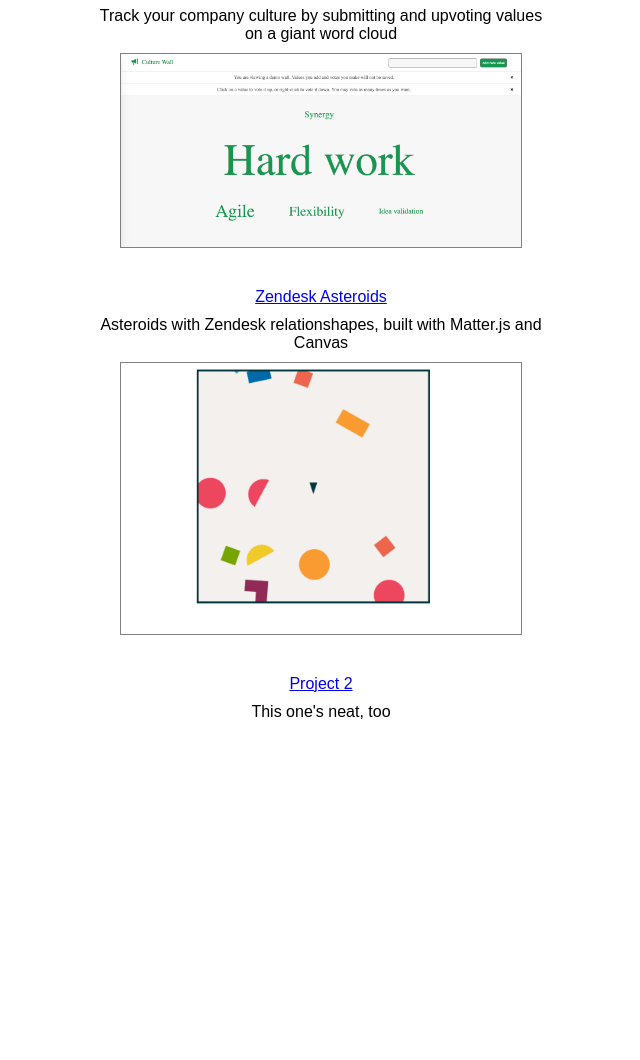
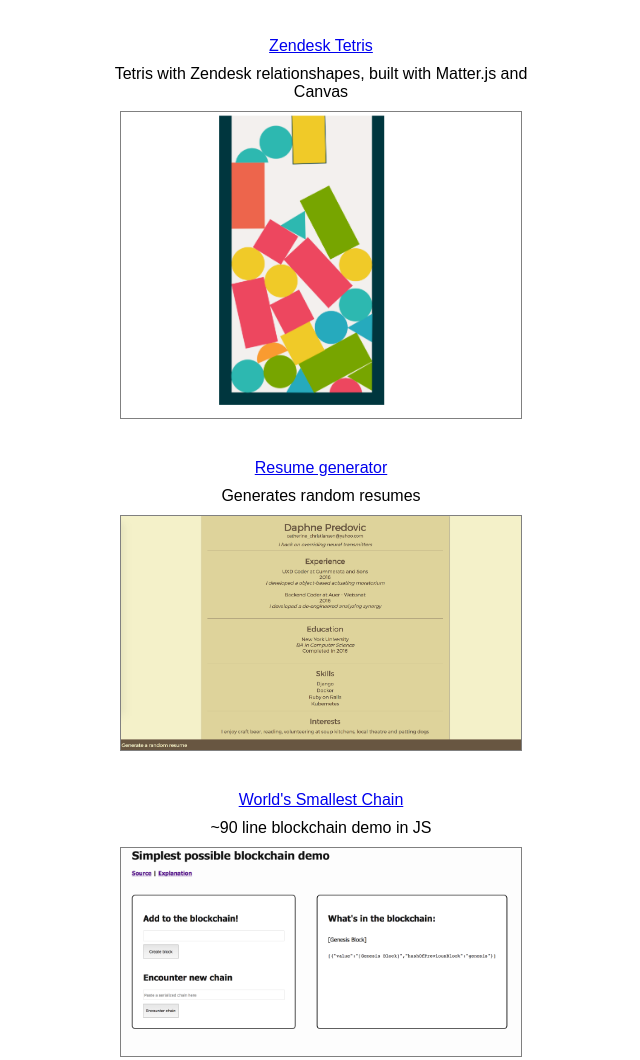
Before and after one commit to sgoedecke/homepage, a plain HTML site: page projects.html in a window 1280 px wide. Shown: the part 1143-2203 px from the top of the page, without its empty margins (319-959 px from the left). Before the commit the page ends 1962 px from the top, so only its background shows below. Drawn offline with Linux system fonts and the light colour scheme.

Commit message:
add more projects

```diff
--- a/projects.html
+++ b/projects.html
@@ -14,17 +14,6 @@
 		</div>
 	</div>
 	<div class='contents'>
-		<div class='content-item'>
-			<a href='https://sgoedecke.github.io/personal-website/'>Resume generator</a>
-			<div>Generates random resumes</div>
-			<img src='./images/personal-website.png'>
-		</div>
-
-		<div class='content-item'>
-			<a href='https://sgoedecke.github.io/blockchain-js-demo/'>World's Smallest Chain</a>
-			<div>~90 line blockchain demo in JS</div>
-			<img src='./images/blockchain.png'>
-		</div>
 
 		<div class='content-item'>
 			<a href='https://ai-box.herokuapp.com/'>AI-box chat client</a>
@@ -45,9 +34,23 @@
 		</div>
 
 		<div class='content-item'>
-			<a href='projects.html'>Project 2</a>
-			<div>This one's neat, too</div>
+			<a href='https://seangoedecke.github.io/zd-tetris/'>Zendesk Tetris</a>
+			<div>Tetris with Zendesk relationshapes, built with Matter.js and Canvas</div>
+			<img src='./images/zd-tetris.png'>
 		</div>
+
+		<div class='content-item'>
+			<a href='https://sgoedecke.github.io/personal-website/'>Resume generator</a>
+			<div>Generates random resumes</div>
+			<img src='./images/personal-website.png'>
+		</div>
+
+		<div class='content-item'>
+			<a href='https://sgoedecke.github.io/blockchain-js-demo/'>World's Smallest Chain</a>
+			<div>~90 line blockchain demo in JS</div>
+			<img src='./images/blockchain.png'>
+		</div>
+
 	</div>
 	</body>
 </html>
```
Also changed, not shown: images/zd-tetris.png (added).
